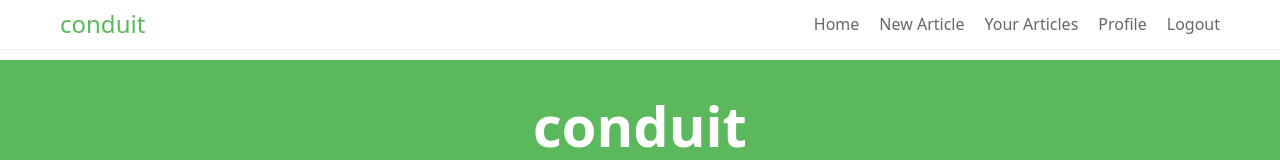
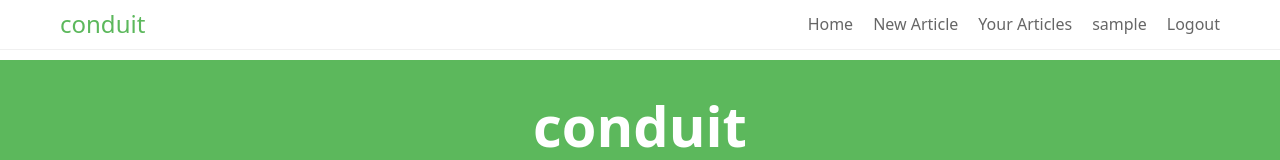
Before and after one commit to Hungvinh123/HN25_CPL_GROUP05, a React (Create React App) app: page /home in a window 1280 px wide. Shown: the top 160 px of the page. Built offline with nearby package versions, Linux system fonts and the light colour scheme; no server answers; sample sign-in values are in the browser's storage.

Commit message:
hieu
update luong

```diff
--- a/src/pages/Auth.js
+++ b/src/pages/Auth.js
@@ -38,7 +38,7 @@ const Auth = ({ setUser }) => {
         localStorage.setItem("username", username);
         setUser(username);
 
-        navigate("/profile");
+        navigate("/home");
       } else {
         await registerUser({ username, email, password });
         setIsLogin(true);
--- a/src/pages/Header.js
+++ b/src/pages/Header.js
@@ -29,7 +29,7 @@ const Header = () => {
                                 Your Articles
                             </Link>
                             <Link to={`/profile`} className="nav-item">
-                                Profile
+                                {localStorage.getItem("username")}
                             </Link>
                             <button onClick={handleLogout} className="nav-item logout-btn">
                                 Logout
--- a/src/pages/Profile.js
+++ b/src/pages/Profile.js
@@ -4,7 +4,7 @@ import { useNavigate } from "react-router-dom";
 import { Container, Row, Col, Form, Button, Card } from "react-bootstrap";
 import "./Profile.css"; // Import custom CSS
 import "bootstrap/dist/css/bootstrap.min.css";
-
+import Header from "../pages/Header";
 const Profile = () => {
   const [user, setUser] = useState(null);
   const [username, setUsername] = useState("");
@@ -78,7 +78,9 @@ const Profile = () => {
   }
 
   return (
-    <Container fluid className="profile-page py-5">
+    <>
+    <Header />
+    <Container fluid className="profile-page py-5 mt-5">
       <Row className="justify-content-center">
         {/* Left Column: Profile Card */}
         <Col md={3} className="mb-4">
@@ -153,6 +155,7 @@ const Profile = () => {
         </Col>
       </Row>
     </Container>
+    </>
   );
 };
 
```
